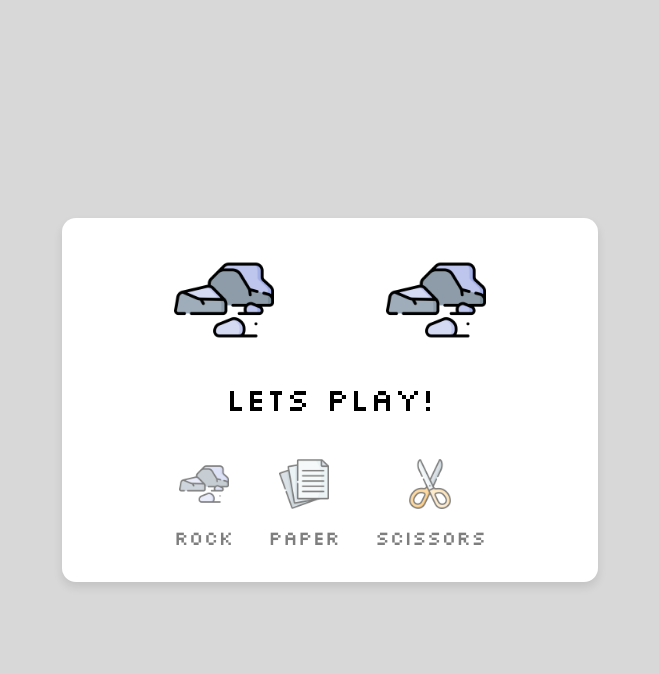
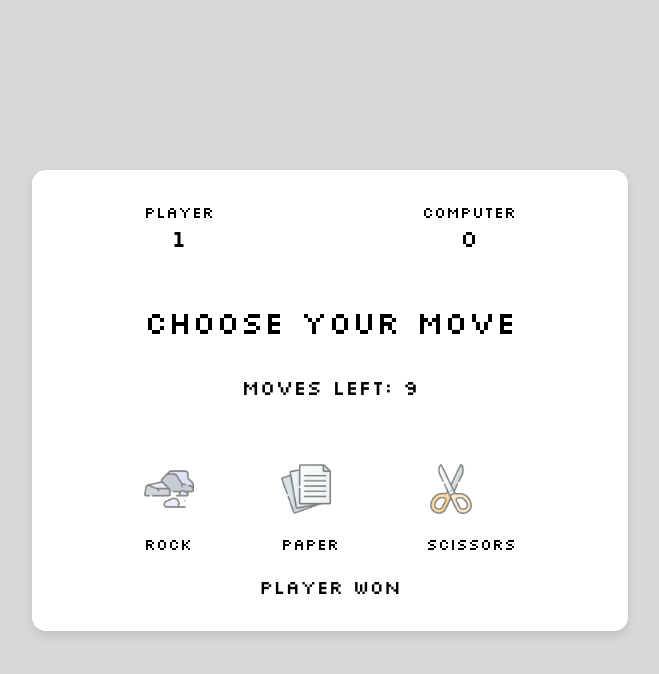
Before and after one commit to zerocodess/rock-paper-scissor, a plain HTML site: page games.html in a window 1280 px wide. Both pictures are taken after a click on the element "Rock". Shown: the whole page, without its empty margins (310-969 px from the left). Drawn offline with Linux system fonts and the light colour scheme.

Commit message:
modified

```diff
--- /dev/null
+++ b/app.js
@@ -0,0 +1,122 @@
+// Complete logic of game inside this function
+const container = () => {
+  let playerScore = 0;
+  let computerScore = 0;
+  let moves = 0;
+
+  // Function to
+  const playGame = () => {
+    const rockBtn = document.querySelector(".rock");
+    const paperBtn = document.querySelector(".paper");
+    const scissorsBtn = document.querySelector(".scissors");
+    const playerOptions = [rockBtn, paperBtn, scissorsBtn];
+    const computerOptions = ["rock", "paper", "scissors"];
+
+    // Function to start playing game
+    playerOptions.forEach((option) => {
+      option.addEventListener("click", function () {
+        const movesLeft = document.querySelector(".movesleft");
+        moves++;
+        movesLeft.innerText = `Moves Left: ${10 - moves}`;
+
+        const choiceNumber = Math.floor(Math.random() * 3);
+        const computerChoice = computerOptions[choiceNumber];
+
+        // Function to check who wins
+        winner(this.innerText, computerChoice);
+
+        // Calling gameOver function after 10 moves
+        if (moves == 10) {
+          gameOver(playerOptions, movesLeft);
+        }
+      });
+    });
+  };
+
+  // Function to decide winner
+  const winner = (player, computer) => {
+    const result = document.querySelector(".result");
+    const playerScoreBoard = document.querySelector(".p-count");
+    const computerScoreBoard = document.querySelector(".c-count");
+    player = player.toLowerCase();
+    computer = computer.toLowerCase();
+    if (player === computer) {
+      result.textContent = "Tie";
+      result.style.textAlign = "center";
+    } else if (player == "rock") {
+      if (computer == "paper") {
+        result.textContent = "Computer Won";
+        result.style.textAlign = "center";
+        computerScore++;
+        computerScoreBoard.textContent = computerScore;
+      } else {
+        result.textContent = "Player Won";
+        result.style.textAlign = "center";
+        playerScore++;
+        playerScoreBoard.textContent = playerScore;
+      }
+    } else if (player == "scissors") {
+      if (computer == "rock") {
+        result.textContent = "Computer Won";
+        result.style.textAlign = "center";
+        computerScore++;
+        computerScoreBoard.textContent = computerScore;
+      } else {
+        result.textContent = "Player Won";
+        result.style.textAlign = "center";
+        playerScore++;
+        playerScoreBoard.textContent = playerScore;
+      }
+    } else if (player == "paper") {
+      if (computer == "scissors") {
+        result.textContent = "Computer Won";
+        result.style.textAlign = "center";
+        computerScore++;
+        computerScoreBoard.textContent = computerScore;
+      } else {
+        result.textContent = "Player Won";
+        result.style.textAlign = "center";
+        playerScore++;
+        playerScoreBoard.textContent = playerScore;
+      }
+    }
+  };
+
+  // Function to run when game is over
+  const gameOver = (playerOptions, movesLeft) => {
+    const chooseMove = document.querySelector(".move");
+    const result = document.querySelector(".result");
+    const reloadBtn = document.querySelector(".reload");
+
+    playerOptions.forEach((option) => {
+      option.style.display = "none";
+    });
+
+    movesLeft.style.display = "none";
+
+    if (playerScore > computerScore) {
+      result.style.fontSize = "2rem";
+      result.innerText = "You Won The Game";
+      result.style.color = "#308D46";
+    } else if (playerScore < computerScore) {
+      result.style.fontSize = "2rem";
+      result.innerText = "You Lost The Game";
+      result.style.color = "red";
+    } else {
+      result.style.fontSize = "2rem";
+      result.innerText = "The score is even";
+      result.style.color = "grey";
+    }
+    reloadBtn.innerText = "Restart";
+    reloadBtn.style.display = "flex";
+    reloadBtn.addEventListener("click", () => {
+      window.location.reload();
+    });
+  };
+
+  // Calling playGame function inside game
+  playGame();
+};
+
+// Calling the game function
+container();
--- a/games.css
+++ b/games.css
@@ -1,48 +1,100 @@
-.result-images {
-    display: flex;
-    column-gap: 7rem;
-}
-
-.result-images img {
-    width: 100px;
-}
-
-.result {
-    text-align: center;
-    font-size: 2rem;
-    margin-top: 1.5rem;
-}
-
-.option-images img {
-    width: 50px;
-}
-
-.option-images {
+.score {
   display: flex;
   align-items: center;
-    margin-top: 2.5rem;
   justify-content: space-between;
 }
 
-.option-image {
+.move {
+  text-align: center;
+  font-size: 2rem;
+  margin-top: 3rem;
+}
+
+.movesleft {
+  text-align: center;
+  margin-top: 2rem;
+  font-size: 1.3rem;
+}
+
+/* Score  */
+.p-count,
+.c-count {
+  text-align: center;
+  font-size: 1.5rem;
+}
+
+/* displaying three buttons in one line */
+.options {
   display: flex;
-    flex-direction: column;
+  justify-content: space-between;
+  margin-top: 4rem;
   align-items: center;
-    opacity: 0.5;
+  /* opacity: 0.5; */
   cursor: pointer;
   transition: opacity 0.3s ease;
 }
 
-.option-image:hover {
+/* .options:hover {
+  opacity: 1;
+}
+ */
+/* .options:active {
+  opacity: 1;
+} */
+
+.options img {
+  pointer-events: none;
+  justify-content: center;
+  align-items: center;
+}
+
+.options p {
+  font-size: 1rem;
+  margin-top: 1rem;
+  pointer-events: none;
+}
+
+/* Styling on all three buttons */
+.rock img,
+.paper img,
+.scissors img {
+  width: 50px;
+  opacity: 0.5;
+  -webkit-transition: 0.3s ease-in-out;
+  transition: 0.3 ease-in-out;
+}
+
+.rock:hover img,
+.paper:hover img,
+.scissors:hover img {
   opacity: 1;
 }
 
-.option-image img {
-    pointer-events: none;
+/* Reload button style */
+.reload {
+  display: none;
+  margin-top: 2rem;
+  padding: 1em 0.8em;
+  background-color: #fff;
+  border: 3px solid;
+  box-shadow: 1px 1px 0px 0px, 2px 2px 0px 0px, 3px 3px 0px 0px, 4px 4px 0px 0px, 5px 5px 0px 0px;
+  font-size: 15px;
+  cursor: pointer;
 }
 
-.option-image p {
-    font-size: 1.235rem;
-    margin-top: 1rem;
-    pointer-events: none;
+.result {
+  margin-top: 20px;
+  font-size: 1.2rem;
 }
+
+/* Responsive Design */
+@media screen and (max-width: 612px) {
+  .score {
+    position: absolute;
+    top: 200px;
+    width: 100vw;
+  }
+  .options {
+    width: 100vw;
+  }
+}
--- a/games.html
+++ b/games.html
@@ -1,41 +1,54 @@
 <!DOCTYPE html>
 <html lang="en">
   <head>
-    <meta charset="UTF-8">
-    <meta name="viewport" content="width=device-width, initial-scale=1.0">
+    <meta charset="UTF-8" />
+    <meta name="viewport" content="width=device-width, initial-scale=1.0" />
     <title>Rock-Paper-Scissors</title>
-    <link rel="stylesheet" href="style.css">
+    <link rel="stylesheet" href="style.css" />
   </head>
   <body>
     <section class="container">
-        <div class="result-field">
-            <div class="result-images">
-                <span class="user-result">
-                    <img src="images/rock.png" alt="">
-                </span>
-                <span class="computer-result">
-                    <img src="images/rock.png" alt="">
-                </span>
+      <!-- Display Score of player and computer -->
+      <div class="score">
+        <div class="playerScore">
+          <p>Player</p>
+          <p class="p-count count">0</p>
         </div>
-            <div class="result">
-                Lets play!
+
+        <div class="computerScore">
+          <p>Computer</p>
+          <p class="c-count count">0</p>
         </div>
       </div>
 
-        <div class="option-images">
-            <span class="option-image">
-                <img src="images/rock.png" alt="">
+      <div class="move">Choose your move</div>
+
+      <!-- Number of moves left before game ends -->
+      <div class="movesleft">Moves Left: 10</div>
+
+      <!-- Options available to player to play game -->
+      <div class="options">
+        <span class="rock">
+          <img src="images/rock.png" alt="" />
           <p>Rock</p>
         </span>
-            <span class="option-image">
-                <img src="images/paper.png" alt="">
+        <span class="paper">
+          <img src="images/paper.png" alt="" />
           <p>Paper</p>
         </span>
-            <span class="option-image">
-                <img src="images/scissors.png" alt="">
+        <span class="scissors">
+          <img src="images/scissors.png" alt="" />
           <p>Scissors</p>
         </span>
       </div>
+
+      <!-- Final result of game -->
+      <div class="result"></div>
+
+      <!-- Reload the game -->
+      <div class="reload"></div>
     </section>
+
+    <script src="app.js"></script>
   </body>
 </html>
--- a/style.css
+++ b/style.css
@@ -10,7 +10,9 @@
 
 body {
   height: 100vh;
+  width: 100wv;
   display: flex;
+  flex-direction: column;
   align-items: center;
   justify-content: center;
   background: #d8d8d8;
```
Also changed, not shown: index.html (+2 -4 lines). Lines whose indentation alone changed are shown as unchanged.
